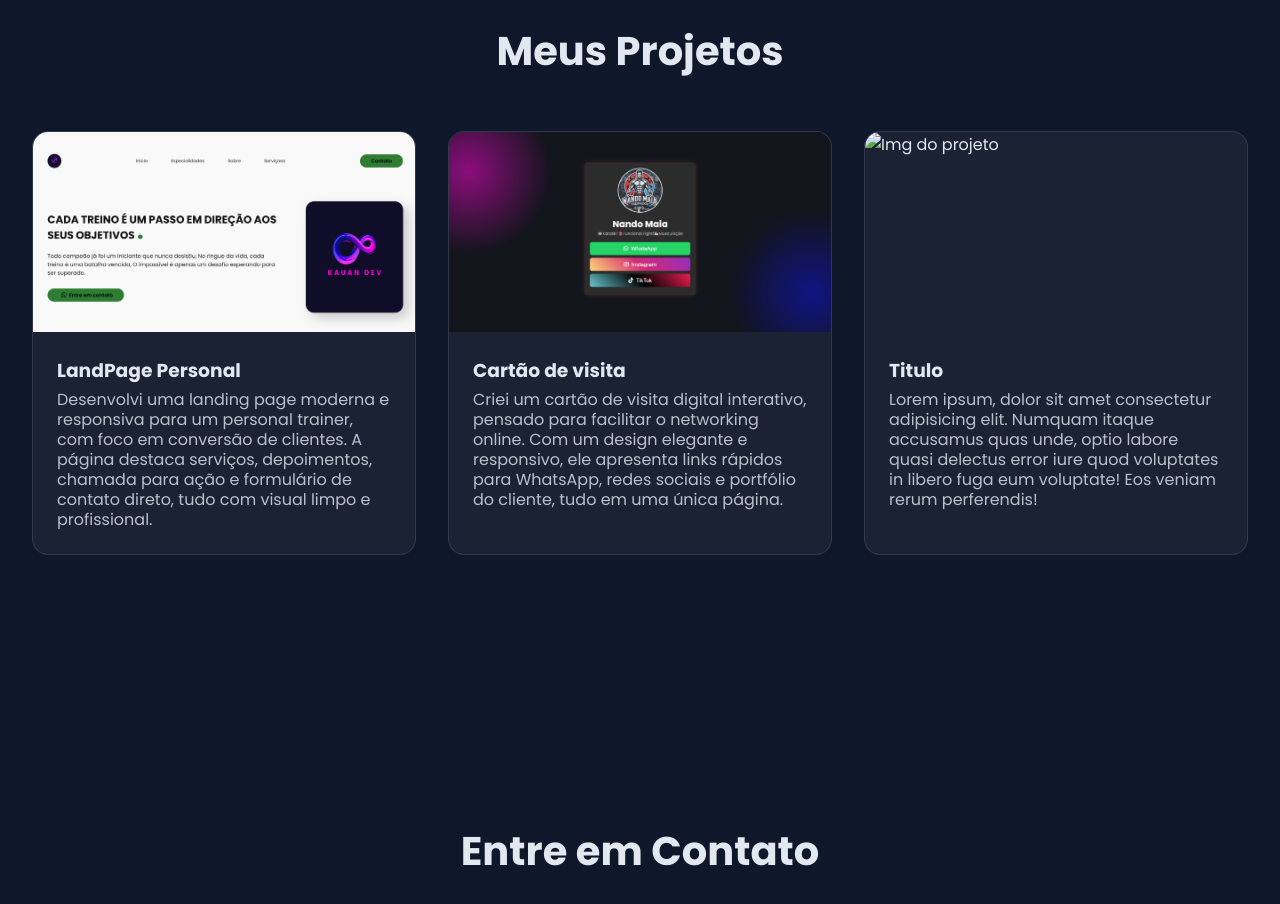
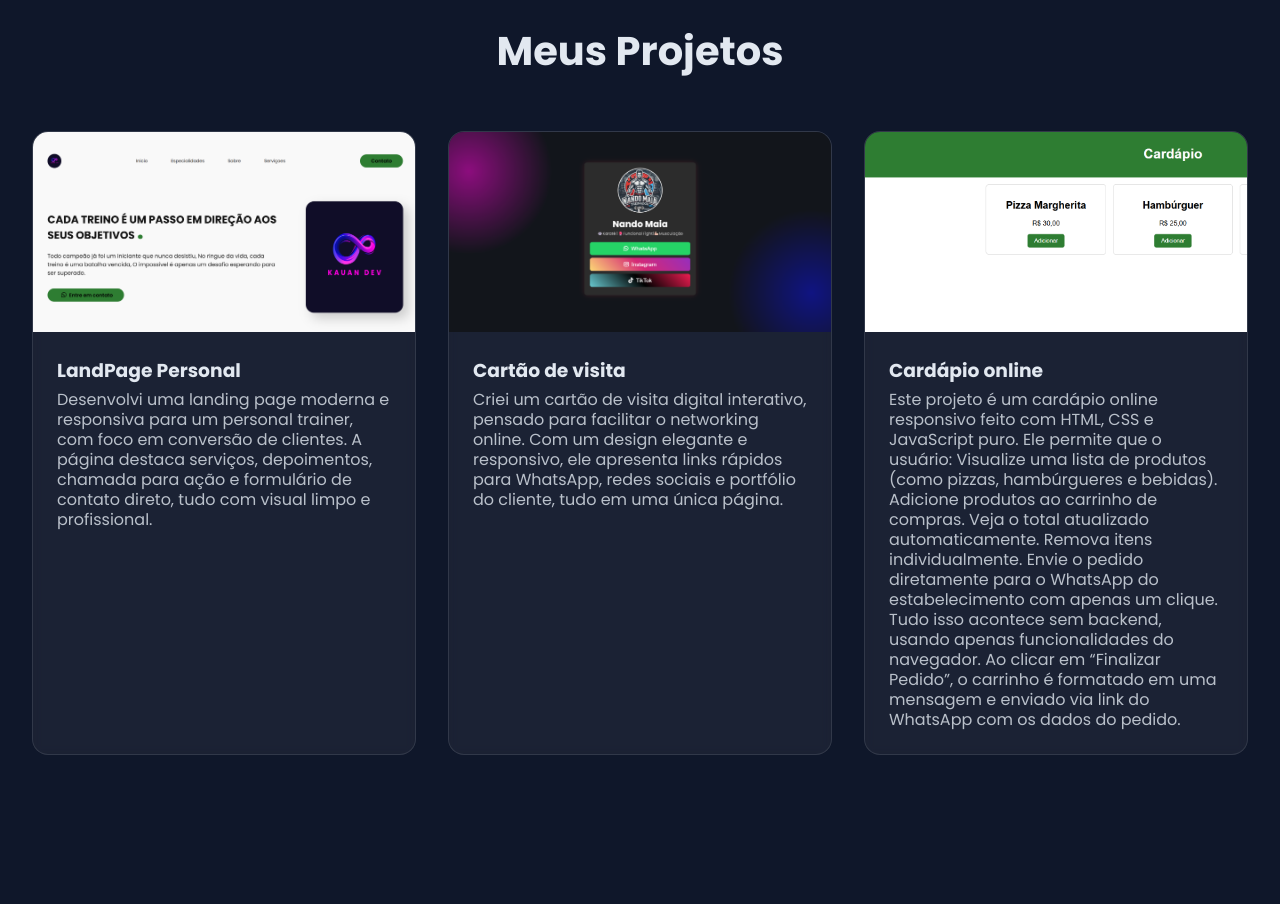
Before and after one commit to OkauanDev/Portif-lio, a plain HTML site: page index.html in a window 1280 px wide. Shown: the part 1700-2604 px from the top of the page. Drawn offline with nearby package versions, Linux system fonts and the light colour scheme.

Commit message:
atualizando portifolio

```diff
--- a/index.html
+++ b/index.html
@@ -87,13 +87,27 @@
             </div>
 
             <div class="projetos-card">
-                <img src="img/logo (1) 1.png" alt="Img do projeto" class="projeto-img">
+                <img src="img/Captura de tela 2025-05-28 213425.png" alt="Img do projeto" class="projeto-img">
                 <div class="projeto-box-texto">
-                    <h3 class="info-projetos">Titulo</h3>
-                    <p class="projetos-p">Lorem ipsum, dolor sit amet consectetur adipisicing elit. Numquam itaque
-                        accusamus quas unde, optio
-                        labore quasi delectus error iure quod voluptates in libero fuga eum voluptate! Eos veniam rerum
-                        perferendis!</p>
+                    <h3 class="info-projetos">Cardápio online</h3>
+                    <p class="projetos-p">Este projeto é um cardápio online responsivo feito com HTML, CSS e JavaScript
+                        puro. Ele permite que o usuário:
+
+                        Visualize uma lista de produtos (como pizzas, hambúrgueres e bebidas).
+
+                        Adicione produtos ao carrinho de compras.
+
+                        Veja o total atualizado automaticamente.
+
+                        Remova itens individualmente.
+
+                        Envie o pedido diretamente para o WhatsApp do estabelecimento com apenas um clique.
+
+                        Tudo isso acontece sem backend, usando apenas funcionalidades do navegador. Ao clicar em
+                        “Finalizar Pedido”, o carrinho é formatado em uma mensagem e enviado via link do WhatsApp com os
+                        dados do pedido.
+
+                    </p>
                 </div>
             </div>
 
```
Also changed, not shown: img/Captura de tela 2025-05-28 213425.png (added).
